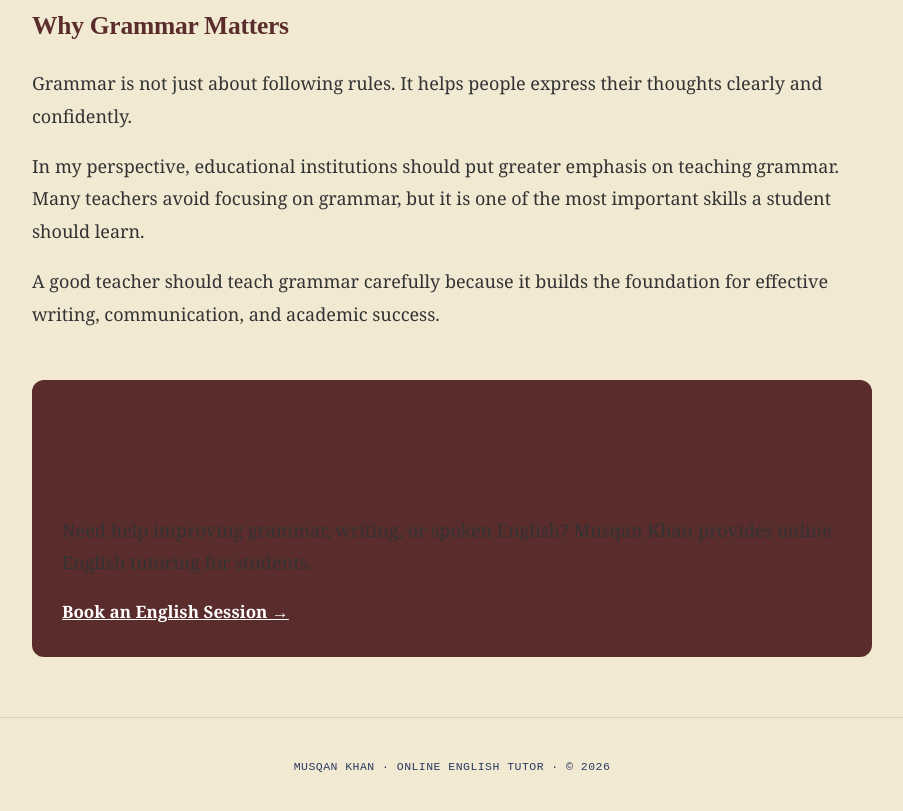
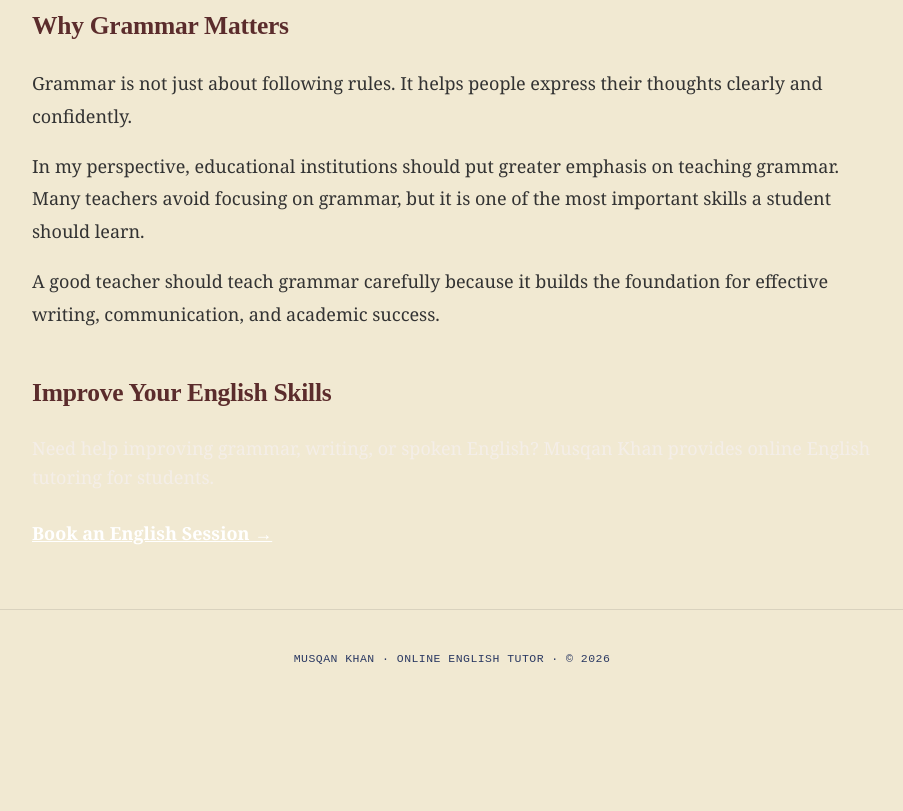
Before and after one commit to Ammy-7007/Musqan-Khan_Tutor_Portfolio, a plain HTML site: page blogs/grammar_mistake.html in a window 1280 px wide. Shown: the part 1845-2656 px from the top of the page, without its empty margins (188-1091 px from the left). After the commit the page ends 2564 px from the top, so only its background shows below. Drawn offline with Linux system fonts and the light colour scheme.

Commit message:
Fix HTML formatting and improve styling

```diff
--- a/blogs/grammar_mistake.html
+++ b/blogs/grammar_mistake.html
@@ -90,22 +90,23 @@ font-weight:bold;
 }
 
 
-.cta{
-
-background:#5b2c2c;
-color:white;
-padding:30px;
-border-radius:12px;
-margin-top:50px;
-
+.cta p {
+  color: #f4eee8;
+  font-size: 18px;
+  margin-bottom: 25px;
+  line-height: 1.6;
 }
 
+/* Fix link styling inside the CTA */
+.cta a {
+  color: #ffffff;
+  font-weight: bold;
+  text-decoration: underline;
+  font-size: 18px;
+}
 
-.cta a{
-
-color:white;
-font-weight:bold;
-
+.cta a:hover {
+  opacity: 0.9;
 }
 
 
```
